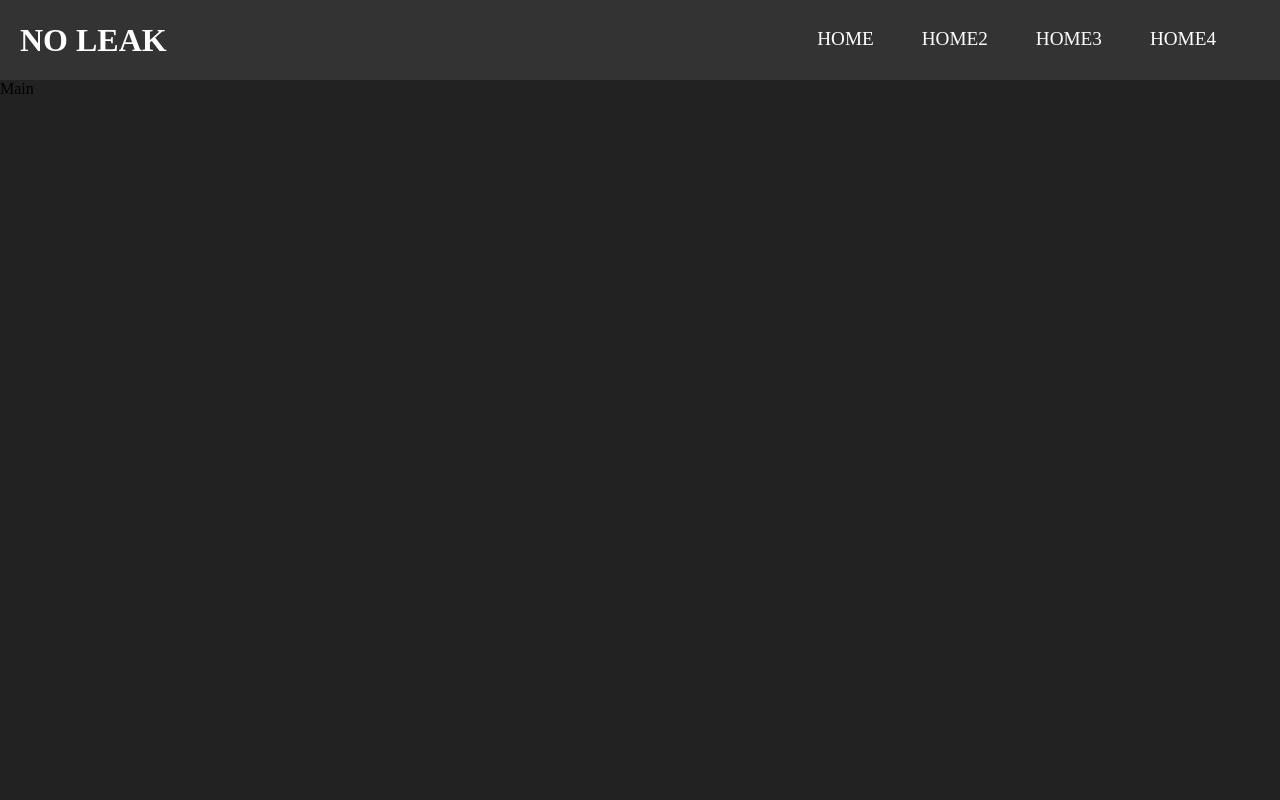
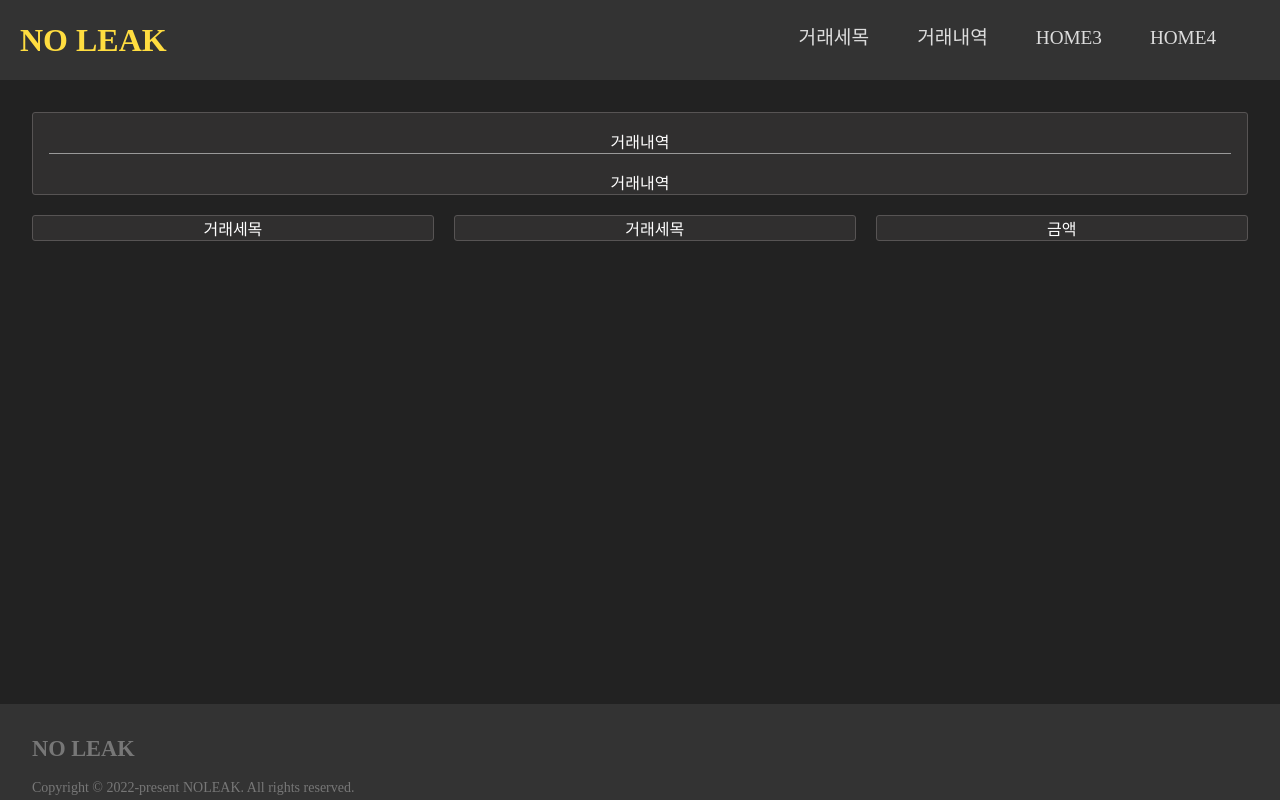
Before and after one commit to km3140/NoLeak-dApp_Hackathon, a React (Create React App) app in the folder client/: page / in a window 1280 px wide. Built offline with nearby package versions, Linux system fonts and the light colour scheme; a web font is replaced by a local one.

Commit message:
[FEAT] Footer 구성

```diff
--- a/client/package.json
+++ b/client/package.json
@@ -6,7 +6,9 @@
     "@testing-library/jest-dom": "^5.16.5",
     "@testing-library/react": "^13.4.0",
     "@testing-library/user-event": "^13.5.0",
+    "bootstrap": "^5.2.2",
     "react": "^18.2.0",
+    "react-bootstrap": "^2.5.0",
     "react-dom": "^18.2.0",
     "react-icons": "^4.4.0",
     "react-router-dom": "^6.4.1",
--- a/client/src/App.css
+++ b/client/src/App.css
@@ -3,11 +3,12 @@
   padding: 0;
   text-decoration: none;
   list-style: none;
+  box-sizing: border-box;
 }
 
 @font-face {
-  font-family: "NEXON Lv1 Gothic OTF";
-  src: url("https://cdn.jsdelivr.net/gh/projectnoonnu/noonfonts_20-04@2.1/NEXON Lv1 Gothic OTF.woff")
+  font-family: "NEXEN_TIRE_Bold";
+  src: url("https://cdn.jsdelivr.net/gh/projectnoonnu/noonfonts_eight@1.0/NEXEN_TIRE_Bold.woff")
     format("woff");
   font-weight: normal;
   font-style: normal;
@@ -15,5 +16,5 @@
 
 body {
   background-color: #222;
-  font-family: "NEXON Lv1 Gothic OTF";
+  font-family: "NEXEN_TIRE_Bold";
 }
--- a/client/src/App.js
+++ b/client/src/App.js
@@ -2,6 +2,7 @@ import "./App.css";
 import { Route, Routes, BrowserRouter as Router } from "react-router-dom";
 import Navbar from "./components/Navbar";
 import Main from "./components/Main";
+import Footer from "./components/Footer";
 
 function App() {
   return (
@@ -11,6 +12,7 @@ function App() {
         <Routes>
           <Route path="/" element={<Main />} />
         </Routes>
+        <Footer />
       </Router>
     </>
   );
--- /dev/null
+++ b/client/src/components/Footer.js
@@ -0,0 +1,28 @@
+import React from "react";
+import "../styles/Footer.css";
+
+function Footer() {
+  return (
+    <footer className="main_footer_container">
+      <div>
+        <div className="main_footer_logo_text">NO LEAK</div>
+        <p>
+          <span className="main_footer_copyright">
+            Copyright © 2022-present NOLEAK. All rights reserved.
+          </span>
+        </p>
+      </div>
+
+      {/* <p className="main_footer_contact">
+        <span>
+          <strong>CONTACT</strong>
+        </span>
+        <br />
+        <br />
+        <span className="main_footer_hover">NOLEAK@gmail.com</span>
+      </p> */}
+    </footer>
+  );
+}
+
+export default Footer;
--- a/client/src/components/Main.js
+++ b/client/src/components/Main.js
@@ -1,8 +1,25 @@
 import React from "react";
+import "../styles/Main.css";
 
 // 1. 거래세목 2. 거래내역(contract) 3. 송신인 4. 수신인 5. 금액
 function Main() {
-  return <div>Main</div>;
+  return (
+    <div className="container">
+      <div className="item">
+        <div className="item_hr">거래내역</div>
+        <span>거래내역</span>
+      </div>
+      <div className="item">
+        <span>거래세목</span>
+      </div>
+      <div className="item">
+        <span>거래세목</span>
+      </div>
+      <div className="item">
+        <span>금액</span>
+      </div>
+    </div>
+  );
 }
 
 export default Main;
--- a/client/src/components/Navbar.js
+++ b/client/src/components/Navbar.js
@@ -2,7 +2,7 @@ import React, { useState } from "react";
 import { Link } from "react-router-dom";
 import { FaBars } from "react-icons/fa";
 import { GoX } from "react-icons/go";
-import { MdOutlineAccountBalanceWallet } from "react-icons/md";
+// import { MdOutlineAccountBalanceWallet } from "react-icons/md";
 
 import "../styles/Navbar.css";
 
@@ -20,12 +20,12 @@ function Navbar() {
           <ul className={click ? "nav_menu active" : "nav_menu"}>
             <li className="nav_item">
               <Link to="/" className="nav_link" onClick={handleClick}>
-                HOME
+                거래세목
               </Link>
             </li>
             <li className="nav_item">
               <Link to="/" className="nav_link" onClick={handleClick}>
-                HOME2
+                거래내역
               </Link>
             </li>
             <li className="nav_item">
--- /dev/null
+++ b/client/src/styles/Footer.css
@@ -0,0 +1,37 @@
+.main_footer_container {
+  position: absolute;
+  background-color: #333;
+  width: 100%;
+  height: 6rem;
+  bottom: 0px;
+  color: #777;
+  display: flex;
+}
+
+.main_footer_logo_text {
+  display: flex;
+  align-items: center;
+  font-size: 1.4rem;
+  font-weight: bold;
+  padding: 2rem 0 1rem 2rem;
+}
+
+.main_footer_copyright {
+  font-size: 14px;
+  padding-left: 2rem;
+  white-space: nowrap;
+}
+
+.main_footer_contact {
+  display: flex;
+  flex-direction: column;
+  text-align: start;
+}
+
+.main_footer_hover:hover {
+  color: #67b99a;
+  cursor: pointer;
+}
+
+@media screen and (max-width: 960px) {
+}
--- /dev/null
+++ b/client/src/styles/Main.css
@@ -0,0 +1,25 @@
+.container {
+  text-align: center;
+  padding: 2rem;
+  color: #fff;
+  display: grid;
+  grid-column: 1 / 2;
+  grid-row: 1 / 3;
+  gap: 20px;
+}
+
+.item:nth-child(1) {
+  grid-column: 1 / 4;
+  grid-row: 1 / 2;
+}
+
+.item {
+  background-color: rgb(48, 47, 47);
+  border: 1px solid rgb(87, 84, 84);
+  border-radius: 3px;
+}
+
+.item_hr {
+  border-bottom: 1px solid #999;
+  margin: 1rem;
+}
--- a/client/src/styles/Navbar.css
+++ b/client/src/styles/Navbar.css
@@ -20,13 +20,13 @@
 }
 
 .nav_logo {
-  color: #fff;
+  color: #ffdd40;
   align-items: center;
   margin-left: 20px;
   cursor: pointer;
   text-decoration: none;
   font-size: 2rem;
-  font-weight: 800;
+  font-weight: bold;
   flex-grow: 1;
 }
 
@@ -38,9 +38,9 @@
 }
 
 .nav_link {
-  color: #fff;
+  color: #ddd;
   text-decoration: none;
-  padding: 0.5rem 1rem;
+  padding: 0.2rem 1rem;
   height: 100%;
   border-bottom: 3px solid transparent;
 }
@@ -78,7 +78,7 @@
     display: flex;
     flex-direction: column;
     width: 100%;
-    border-top: 1px solid #221;
+    border-top: 1px solid #222;
     position: absolute;
     top: 80px;
     left: -110%;
@@ -110,6 +110,6 @@
     transform: translate(-100%, 60%);
     font-size: 1.8rem;
     cursor: pointer;
-    color: #fff;
+    color: #ddd;
   }
 }
```
Also changed, not shown: 1 other file (tests, documents, lock files or other folders).
